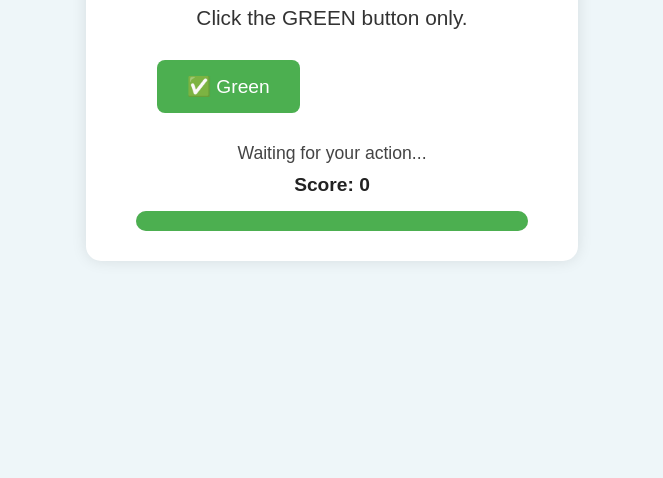
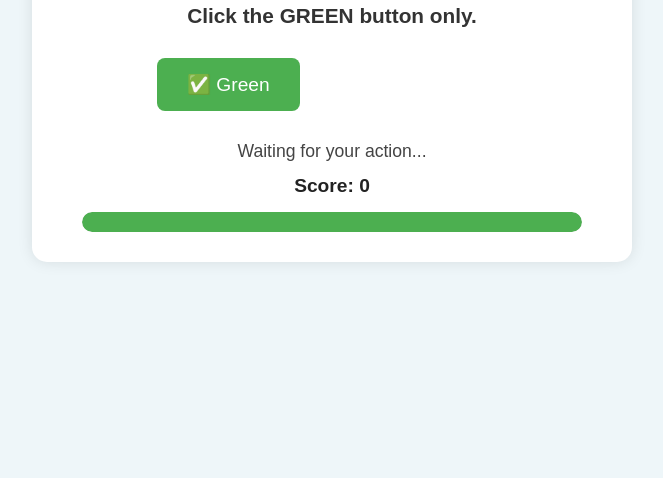
Before and after one commit to Ay-theBoy2022/Operant, a plain HTML site: page index.html in a window 1280 px wide. Shown: the part 322-800 px from the top of the page, without its empty margins (308-971 px from the left). Drawn offline with Linux system fonts and the light colour scheme.

Commit message:
Update operant_conditioning_temptation.css

```diff
--- a/operant_conditioning_temptation.css
+++ b/operant_conditioning_temptation.css
@@ -15,12 +15,15 @@ body {
   border-radius: 15px;
   text-align: center;
   box-shadow: 0 0 15px rgba(0, 0, 0, 0.1);
+  max-width: 500px;
+  width: 90%;
 }
 
 #instruction {
   font-size: 1.3em;
   margin-bottom: 20px;
   color: #333;
+  font-weight: bold;
 }
 
 .button-group button {
@@ -30,7 +33,7 @@ body {
   border-radius: 8px;
   margin: 10px;
   cursor: pointer;
-  transition: transform 0.2s;
+  transition: transform 0.2s, background 0.3s;
 }
 
 .green {
@@ -42,12 +45,15 @@ body {
   background-color: #f44336;
   color: white;
   visibility: hidden;
+  position: relative;
+  z-index: 1;
 }
 
 .feedback {
   margin-top: 20px;
   font-size: 1.1em;
   color: #444;
+  min-height: 24px;
 }
 
 .score {
@@ -55,6 +61,20 @@ body {
   font-weight: bold;
   color: #222;
   font-size: 1.2em;
+}
+
+#trustBar {
+  margin-top: 20px;
+  width: 100%;
+  height: 20px;
+  background-color: #ddd;
+  border-radius: 10px;
+  overflow: hidden;
+}
+
+#trustFill {
+  height: 100%;
+  transition: width 0.3s ease-in-out, background 0.3s ease-in-out;
 }
 
 /* Shake animation on wrong action */
@@ -83,10 +103,10 @@ body {
 
 /* Move temptation button */
 .move {
-  animation: move 2s infinite alternate;
+  animation: move 2s infinite alternate ease-in-out;
 }
 
 @keyframes move {
-  0% { transform: translateX(0); }
-  100% { transform: translateX(20px); }
+  0% { left: 0; }
+  100% { left: 40px; }
 }
```
